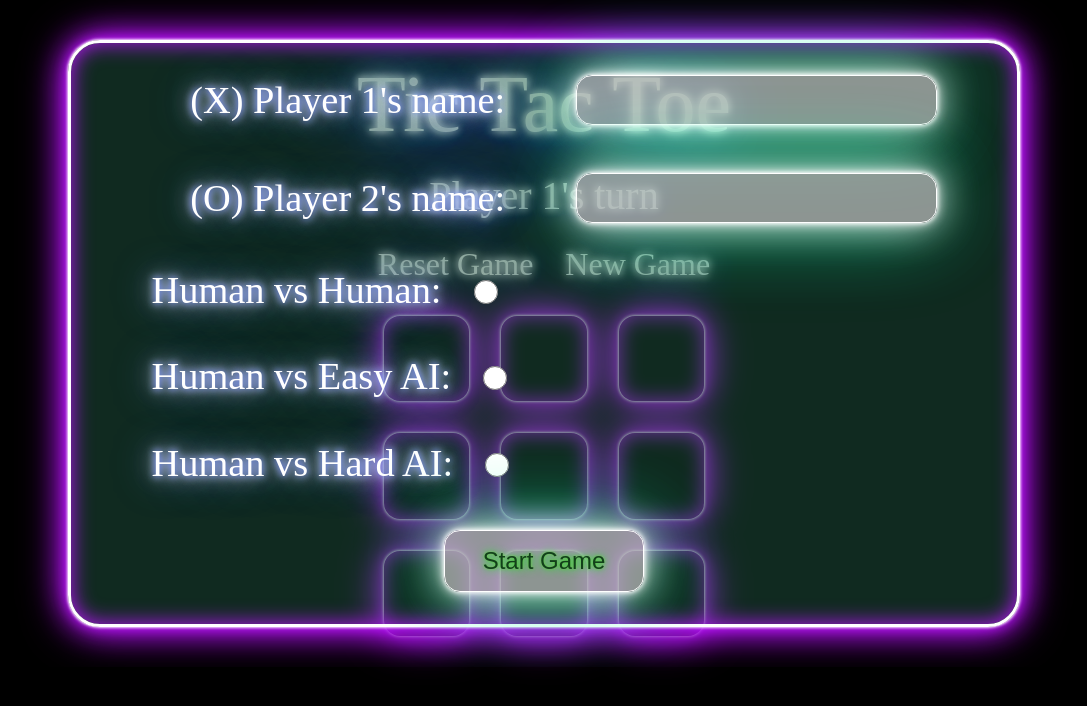
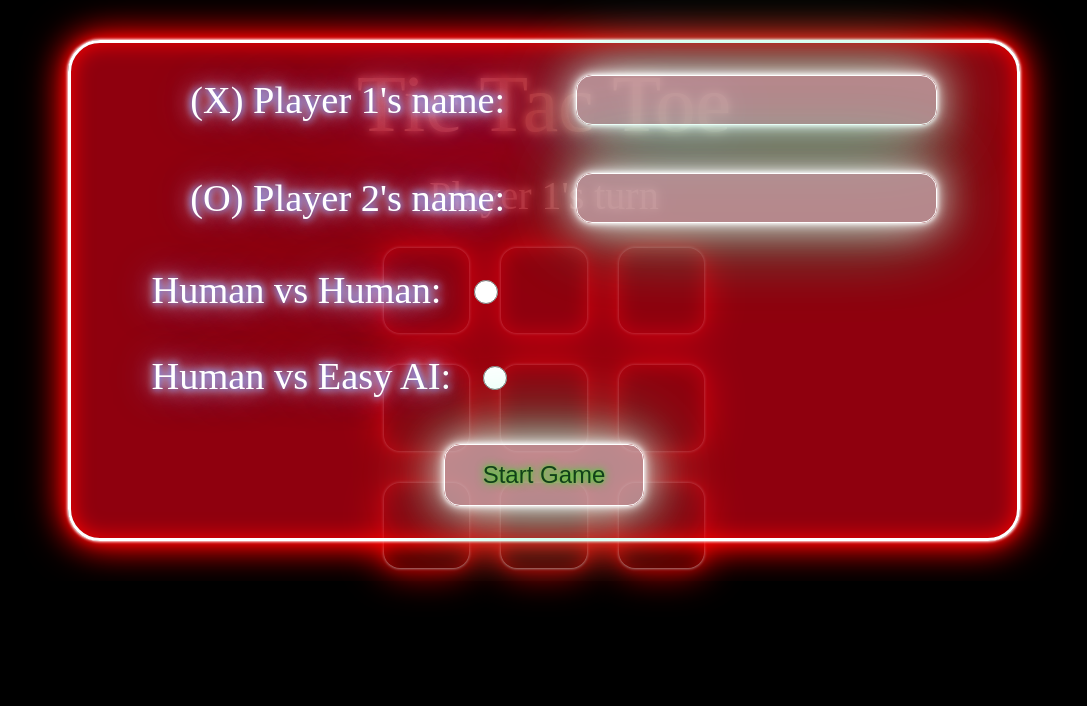
Before and after one commit to linkmaster811/Tic-tac-toe, a plain HTML site: page index.html in a window 1280 px wide. Shown: the whole page, without its empty margins (96-1183 px from the left). Drawn offline with Linux system fonts and the light colour scheme.

Commit message:
Tweaked css and finished logic

```diff
--- a/index.html
+++ b/index.html
@@ -17,10 +17,6 @@
     <div class="content">
       <h1 class="title">Tic Tac Toe</h1>
       <h3 class="displayTurn">Player 1's turn</h3>
-      <div class="buttons">
-        <div id="resetBtn" class="btn">Reset Game</div>
-        <div id="restartBtn" class="btn">New Game</div>
-      </div>
       <div class="gameWrapper">
         <div class="gameboard">
           <div class="box" id="0"></div>
@@ -74,16 +70,6 @@
               <label for="ai" class="Title">Human vs Easy AI:</label>
               <input type="radio" id="ai" name="choice" value="1" required />
             </div>
-            <div class="inputField">
-              <label for="ai" class="Title">Human vs Hard AI:</label>
-              <input
-                type="radio"
-                id="aiHard"
-                name="choice"
-                value="2"
-                required
-              />
-            </div>
             <div class="flex">
               <button type="submit" class="startButton">Start Game</button>
             </div>
--- a/style.css
+++ b/style.css
@@ -32,11 +32,6 @@ body {
   }
   .displayTurn {
     font-size: 2.5rem;
-  }
-  .buttons {
-    cursor: pointer;
-    height: 20px;
-    padding-bottom: 3rem;
   }
   .btn {
     transition: all 0.2s ease-in-out;
@@ -75,8 +70,8 @@ body {
     align-items: center;
     text-align: center;
     padding-left: 1.6vw;
-    box-shadow: 0 0 0.2rem #fff, 0 0 0.2rem #fff, 0 0 2rem #bc13fe,
-      0 0 0.8rem #bc13fe, 0 0 2.8rem #bc13fe, inset 0 0 1.3rem #bc13fe;
+    box-shadow: 0 0 0.2rem #fff, 0 0 0.2rem #fff, 0 0 2rem red,
+      0 0 0.8rem red, 0 0 2.8rem red, inset 0 0 1.3rem red;
     color: #fff;
     transition: all 0.2s ease-in-out;
     cursor: pointer;
@@ -125,7 +120,7 @@ body {
   /* Modal Content/Box */
   .modal-content,
   .front-content {
-    background-color: rgba(101, 255, 191, 0.164);
+    background-color: rgba(204, 0, 20, 0.7);
     text-align: center;
     width: 100%; /* Could be more or less, depending on screen size */
     box-shadow: 0 4px 8px 0 rgba(0, 0, 0, 0.2), 0 6px 20px 0 rgba(0, 0, 0, 0.19);
@@ -143,8 +138,8 @@ body {
     border: 0.2rem solid #fff;
     border-radius: 2rem;
     padding: 2rem 5rem 2rem 5rem;
-    box-shadow: 0 0 0.2rem #fff, 0 0 0.2rem #fff, 0 0 2rem #bc13fe,
-      0 0 0.8rem #bc13fe, 0 0 2.8rem #bc13fe, inset 0 0 1.3rem #bc13fe;
+    box-shadow: 0 0 0.2rem #fff, 0 0 0.2rem #fff, 0 0 2rem red,
+      0 0 0.8rem red, 0 0 2.8rem red, inset 0 0 1.3rem red;
     min-height: 100%;
     display: flex;
     justify-content: center;
```
